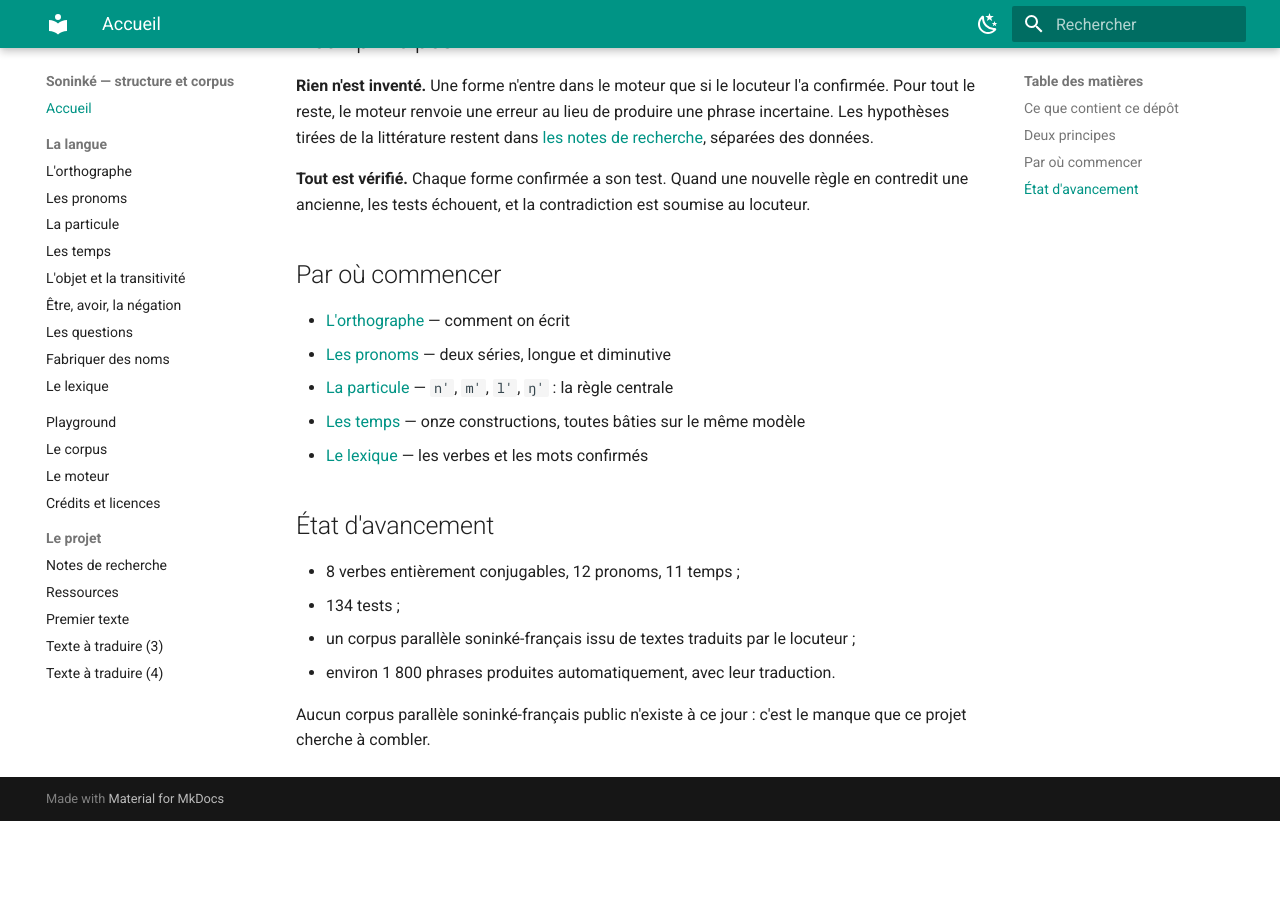
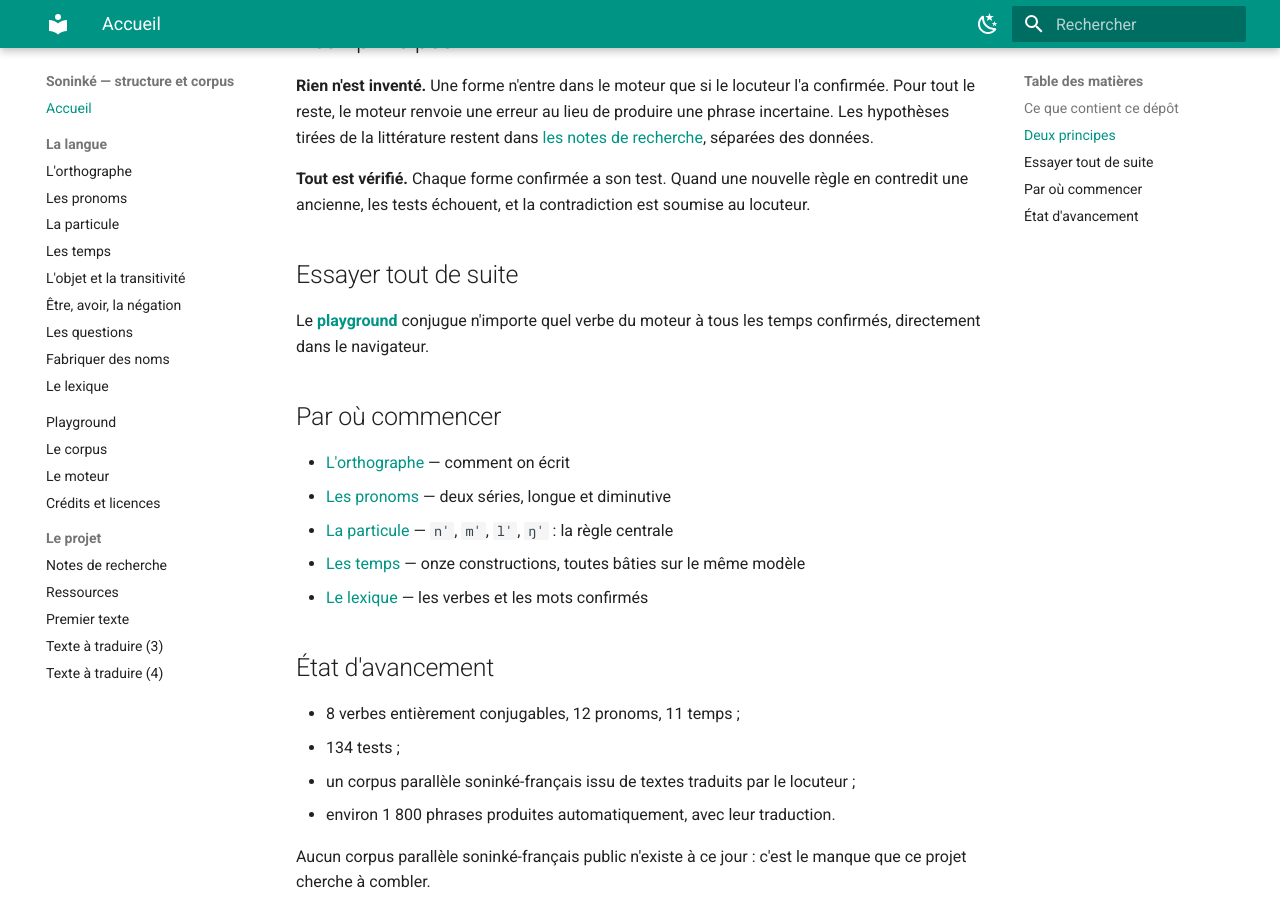
Before and after one commit to oscarmedra/snk_engine, an MkDocs documentation site: the page built from docs/index.md, in a window 1280 px wide and 900 px high, scrolled down 609 px. Built offline with MkDocs 1.6.1 and Material for MkDocs 9.7.7, drawn with Linux system fonts in a browser that asks for light colours; before the commit the page ends 1430 px from its top, so only the background shows below that.

Commit message:
README : liens vers le site et le playground
Co-Authored-By: Claude Opus 5 <noreply@anthropic.com>

```diff
--- a/docs/index.md
+++ b/docs/index.md
@@ -23,6 +23,11 @@ phrase incertaine. Les hypothèses tirées de la littérature restent dans
 **Tout est vérifié.** Chaque forme confirmée a son test. Quand une nouvelle règle en
 contredit une ancienne, les tests échouent, et la contradiction est soumise au locuteur.
 
+## Essayer tout de suite
+
+Le [**playground**](playground.md) conjugue n'importe quel verbe du moteur à tous les
+temps confirmés, directement dans le navigateur.
+
 ## Par où commencer
 
 - [L'orthographe](langue/orthographe.md) — comment on écrit
```
Also changed, not shown: README.md (+12 -0 lines).
